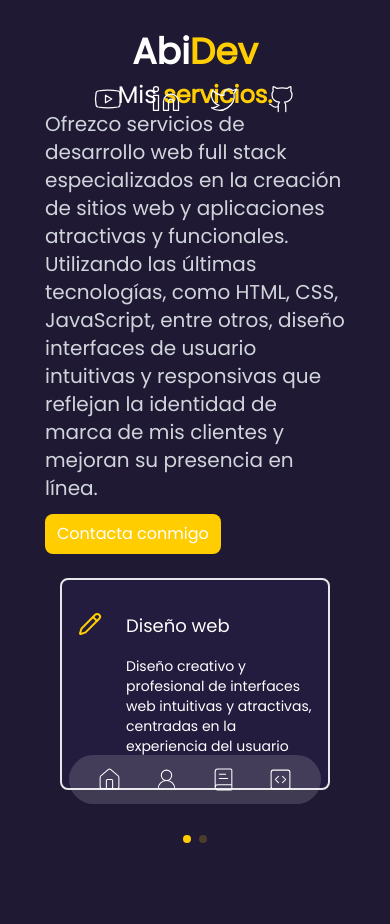
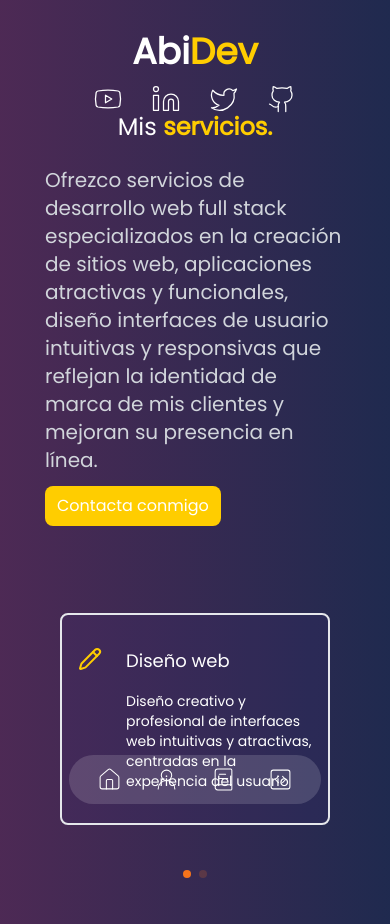
Before and after one commit to AbiContreras27/portfolio, a Next.js app in the folder landing-particles/: page /services in a window 390 px wide. Before the commit the page ends 858 px from the top, so only its background shows below. Built offline with nearby package versions, Linux system fonts and the light colour scheme.

Commit message:
corrigiendo componente services

```diff
--- a/landing-particles/src/app/(routes)/services/page.tsx
+++ b/landing-particles/src/app/(routes)/services/page.tsx
@@ -12,15 +12,14 @@ export default function ServicesPage() {
             <CuadrosImage/>
             <ImgServices/>
 
-            <div className="grid items-center justify-center h-screen max-w-5xl gap-6 mx-auto md:grid-cols-2">
-                <div className="max-w-[300px] mt-20 md:mt-0">
+            <div className="grid items-center justify-center h-screen max-w-5xl gap-6 mx-auto md:grid-cols-2 mt-20 relative z-10">
+                <div className="max-w-[300px] md:mt-25">
 
-                    <h1 className="text-2xl leading-tight text-center md:text-left md:text-4xl md:mb-5">Mis <span className="font-bold text-secondary"> servicios.</span></h1>
-                    <p className="mb-3 text-xl text-gray-300">Ofrezco servicios de desarrollo web full stack especializados en la creación de sitios web y aplicaciones atractivas y funcionales. Utilizando las últimas tecnologías, como HTML, CSS, JavaScript, entre otros, diseño interfaces de usuario intuitivas y responsivas que reflejan la identidad de marca de mis clientes y mejoran su presencia en línea.</p>
+                    <h1 className="text-2xl leading-tight text-center md:text-left md:text-4xl md:mb-5">Mis <span className="font-bold text-secondary"> servicios.</span></h1> <br />
+                    <p className="mb-3 text-xl text-gray-300">Ofrezco servicios de desarrollo web full stack especializados en la creación de sitios web, aplicaciones atractivas y funcionales, diseño interfaces de usuario intuitivas y responsivas que reflejan la identidad de marca de mis clientes y mejoran su presencia en línea.</p>
                     <button className="px-3 py-2 rounded-lg bg-secondary hover:bg-secondary/65">Contacta conmigo</button>
                 </div>
 
-                {/* SLIDER */}
                 <div>
                     <SliderServices />
                 </div>
--- a/landing-particles/src/app/globals.css
+++ b/landing-particles/src/app/globals.css
@@ -2,9 +2,10 @@
 @tailwind components;
 @tailwind utilities;
 
-html, body {
+html {
   color: #fff;
-  background: #1f1934;
+  background: linear-gradient(90.21deg, rgba(109, 32, 119, 0.5) -5.91%, rgba(1, 33, 105, 0.5) 111.58%), rgba(0, 0, 0, 0.8);
+
 }
 
 main {
@@ -16,7 +17,7 @@ main {
 .swiper-horizontal > .swiper-pagination-bullets .swiper-pagination-bullet,
 .swiper-pagination-horizontal.swiper-pagination-bullets
   .swiper-pagination-bullet {
-  background-color: #ffcd00;
+  background-color: #f5741c;
 }
 
 @layer utilities {
--- a/landing-particles/src/components/AvatarServices.tsx
+++ b/landing-particles/src/components/AvatarServices.tsx
@@ -6,7 +6,7 @@ export default function ImgServices() {
     return (
         <MotionTransition
         position='right'
-        className="bottom-0 left-0 ml-5 hidden md:inline-block md:absolute">
+        className="bottom-0 left-0 ml-5 hidden md:inline-block md:absolute z-0">
             <Image
             src="/services.png"
             width="200"
--- a/landing-particles/src/components/Header.tsx
+++ b/landing-particles/src/components/Header.tsx
@@ -6,7 +6,7 @@ import { socialNetworks } from "../../data"
 
 export default function Header() {
     return (
-        <MotionTransition position="bottom" className="absolute z-40 inline-block w-full top-5 md:top-10 px-20">
+        <MotionTransition position="bottom" className="absolute z-40 inline-block w-full top-5 md:top-10 ">
             <header>
                 <div className="container justify-between max-w-6xl mx-auto md:flex">
                     <Link href="/">
--- a/landing-particles/src/components/SliderServices.tsx
+++ b/landing-particles/src/components/SliderServices.tsx
@@ -11,11 +11,11 @@ export default function SliderServices() {
         breakpoints={{
             320: {
                 slidesPerView: 1,
-                spaceBetween: 15
+                spaceBetween: 10
             },
             768: {
                 slidesPerView: 1,
-                spaceBetween: 15
+                spaceBetween: 10
             },
             1024: {
                 slidesPerView: 2,
```
